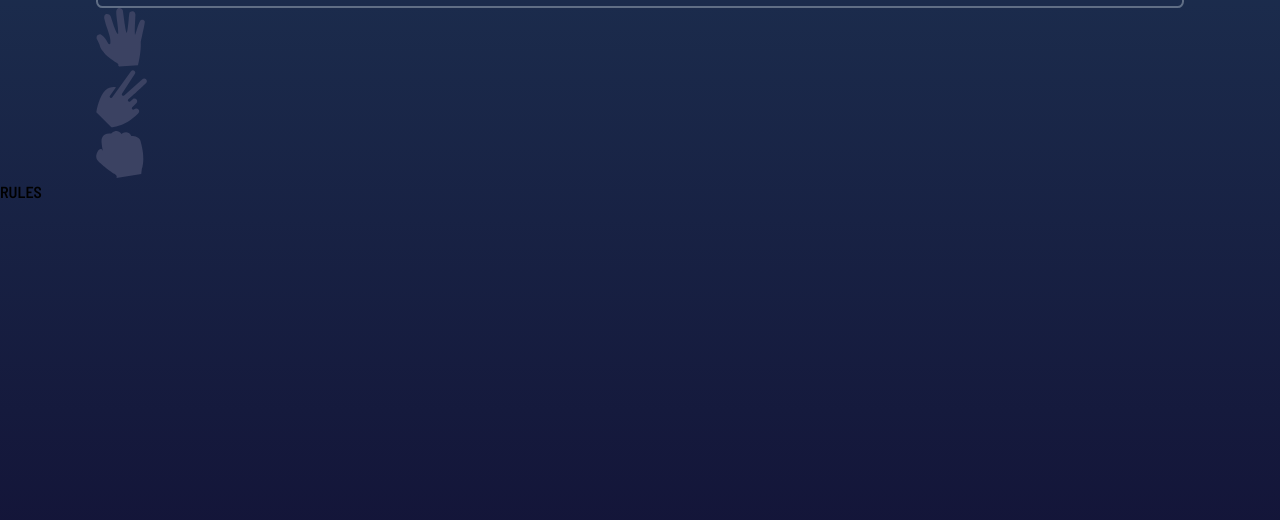
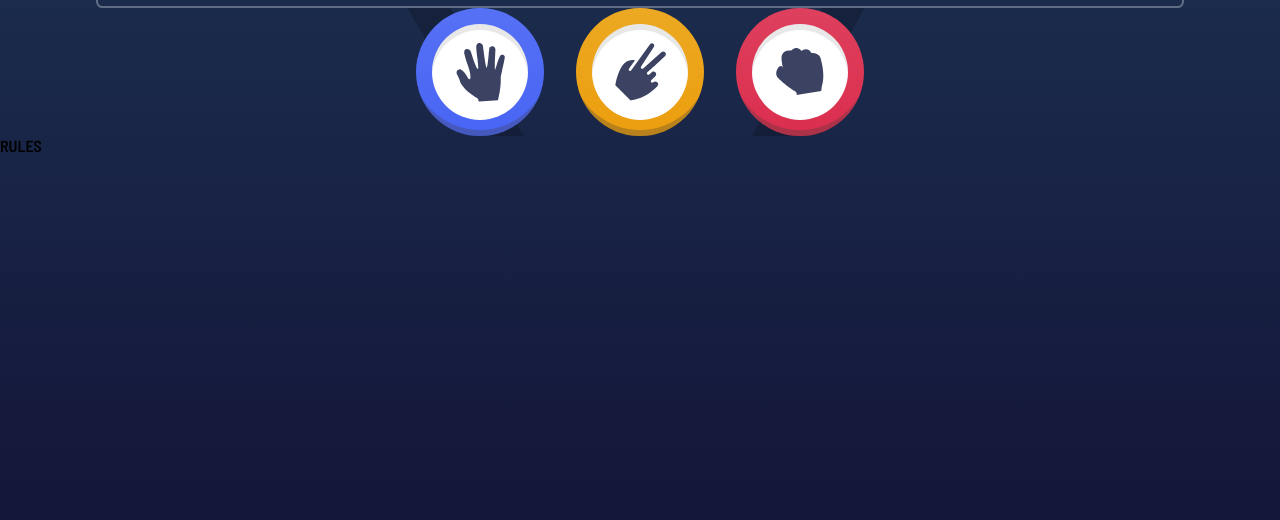
Before and after one commit to diegopacheco-dev/rock-paper-scissors-master, a plain HTML site: page index.html in a window 1280 px wide. Shown: the part 280-800 px from the top of the page. Drawn offline with Linux system fonts and the light colour scheme.

Commit message:
Agregando estilos a las opciones del juego

```diff
--- a/index.html
+++ b/index.html
@@ -38,10 +38,10 @@
       </div>
     </header>
     <main>
-      <div class="container width">
-        <div class="option"><img src="./images/icon-paper.svg" alt="" /></div>
-        <div class="option"><img src="/images/icon-scissors.svg" alt="" /></div>
-        <div class="option"><img src="/images/icon-rock.svg" alt="" /></div>
+      <div class="container-options width">
+        <div class="option icon-paper"><img src="./images/icon-paper.svg" alt="" /></div>
+        <div class="option icon-scissors"><img src="/images/icon-scissors.svg" alt="" /></div>
+        <div class="option icon-rock"><img src="/images/icon-rock.svg" alt="" /></div>
       </div>
       <div class="rules">RULES</div>
     </main>
--- a/styles/styles.css
+++ b/styles/styles.css
@@ -35,6 +35,7 @@ body {
     margin: 0 auto;
 }
 
+/* ===== SCORE CONTAINER ===== */
 .score-container {
     display: flex;
     justify-content: space-between;
@@ -65,7 +66,8 @@ body {
 .score__caption {
     font-size: 0.7em;
     color: var(--score-text);
-    letter-spacing: 0.15em;
+    letter-spacing: 0.13em;
+    font-weight: 700;
 }
 
 .score__number {
@@ -73,3 +75,53 @@ body {
     font-weight: 700;
     color: var(--dark-text);
 }
+
+/* ===== OPTIONS ===== */
+.container-options {
+    background: red;
+    height: 100%;
+    display: flex;
+    flex-wrap: wrap;
+    justify-content: center;
+    gap: 2em;
+    background: url('../images/bg-triangle.svg') no-repeat center;
+    background-size: 70%;
+
+}
+
+.option {
+    max-width: 50%;
+    height:8em;
+    width: 8em;
+    border-radius: 50%;
+    display: flex;
+    justify-content: center;
+    align-items: center;
+    box-shadow: inset 0 -11px 0 -5px rgba(59, 59, 59, 0.295);
+
+}
+
+
+.option::after {
+    content: '';
+    background: white;
+    height:6em;
+    width: 6em;
+    border-radius: 50%;
+    position: absolute;
+    box-shadow: inset 0 6px 0 0px rgba(139, 139, 139, 0.199);
+}
+
+.icon-paper {
+    background: var(--paper-gradient);
+}
+.icon-scissors {
+    background: var(--scissors-gradient);
+}
+.icon-rock {
+    background: var(--rock-gradient);
+}
+
+.option img {
+    z-index: 1;
+}
```
